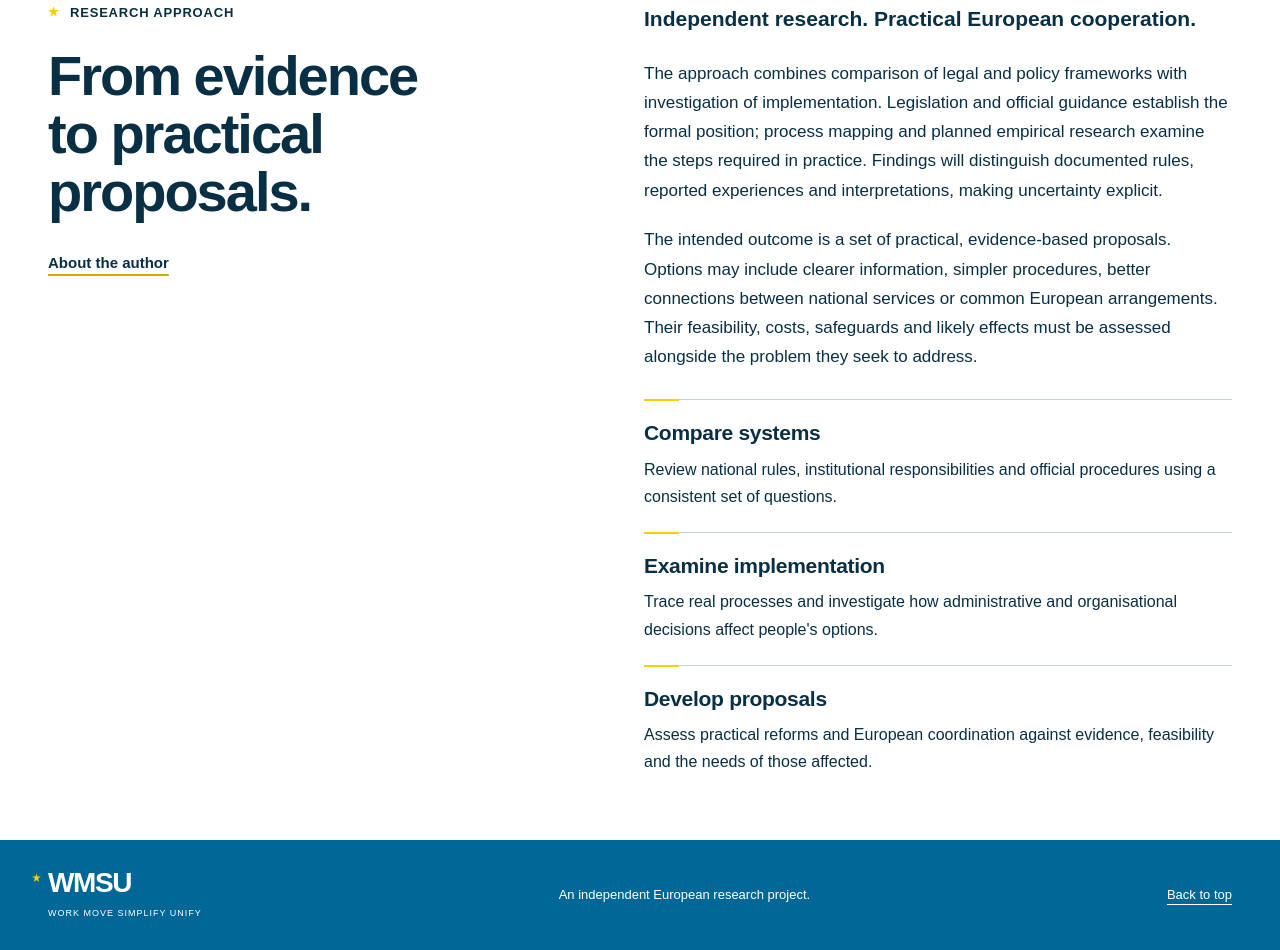
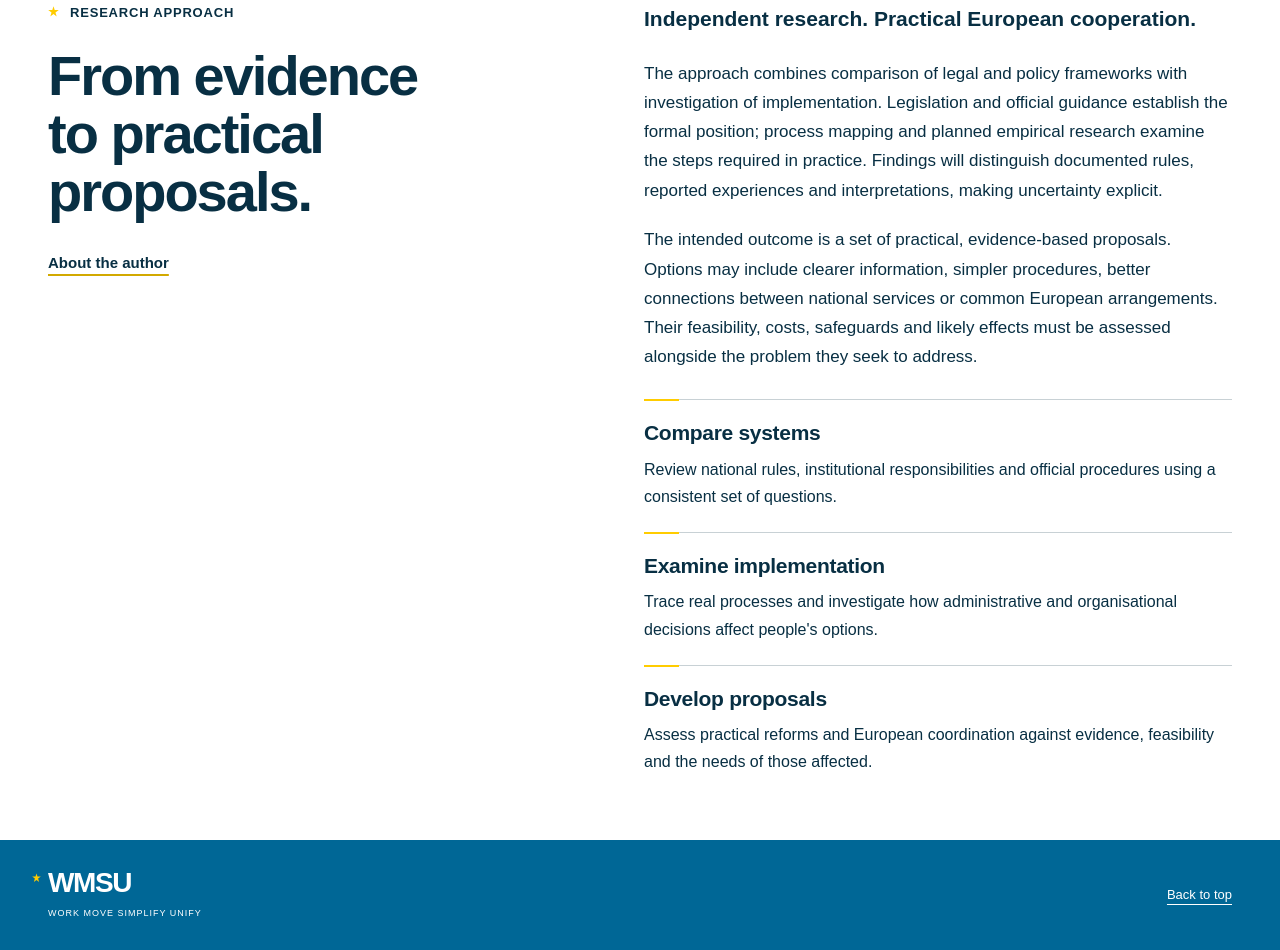
Before and after one commit to WMSU-Europe/wmsu-europe.github.io, a plain HTML site: page index.html in a window 1280 px wide. Shown: the part 2620-3570 px from the top of the page. Drawn offline with Linux system fonts and the light colour scheme.

Commit message:
Update index.html

```diff
--- a/index.html
+++ b/index.html
@@ -165,6 +165,6 @@
     </div>
   </section>
 </main>
-<footer class="site-footer band-blue"><div class="section-shell footer-inner"><div class="footer-brand">WMSU<span>WORK MOVE SIMPLIFY UNIFY</span></div><p>An independent European research project.</p><a href="#home">Back to top</a></div></footer>
+<footer class="site-footer band-blue"><div class="section-shell footer-inner"><div class="footer-brand">WMSU<span>WORK MOVE SIMPLIFY UNIFY</span></div><p></p><a href="#home">Back to top</a></div></footer>
 </body>
 </html>
```
